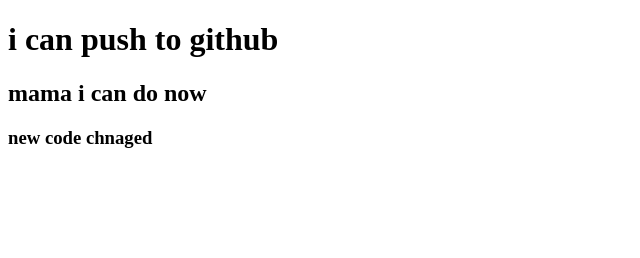
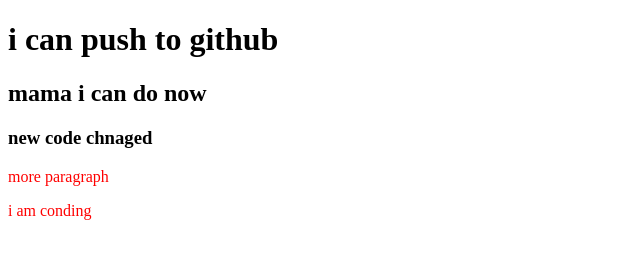
Before and after one commit to MdObaidurRahman/my-second-repo, a plain HTML site: page index.html in a window 1280 px wide. Shown: the whole page, without its empty margins (0-640 px from the left). Drawn offline with Linux system fonts and the light colour scheme.

Commit message:
styles added

```diff
--- a/index.html
+++ b/index.html
@@ -5,10 +5,13 @@
     <meta http-equiv="X-UA-Compatible" content="IE=edge">
     <meta name="viewport" content="width=device-width, initial-scale=1.0">
     <title>My second github repo</title>
+    <link rel="stylesheet" href="style.css">
 </head>
 <body>
     <h1>i can push to github</h1>
     <h2>mama i can do now</h2>
     <h3>new code chnaged</h3>
+    <p>more paragraph</p>
+    <p>i am conding</p>
 </body>
 </html>
--- /dev/null
+++ b/style.css
@@ -0,0 +1,3 @@
+p{
+    color: red;
+}
```
